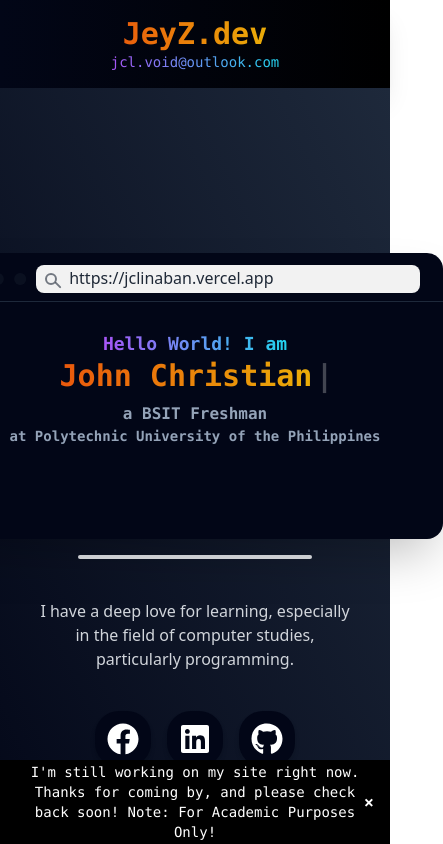
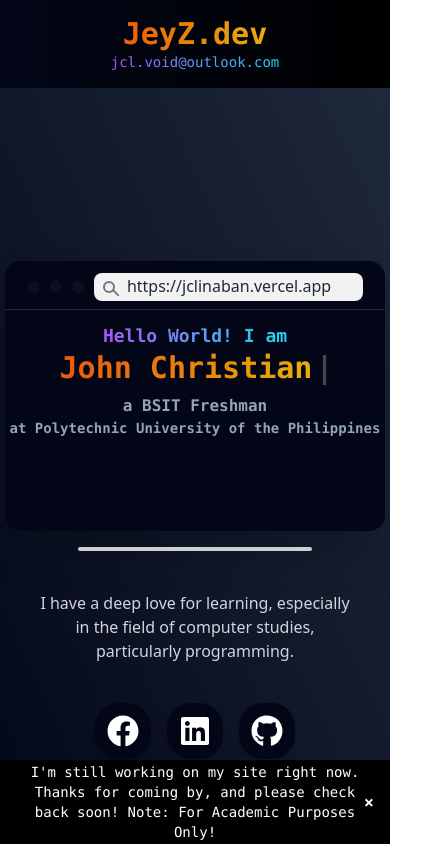
Before and after one commit to JChristian25/Portfolio-2425, a React (Create React App) app: page / in a window 390 px wide. Shown: the top 844 px of the page, 443 px wide, since content can reach past the window. Built offline with nearby package versions, Linux system fonts and the light colour scheme.

Commit message:
responsive

```diff
--- a/src/App.js
+++ b/src/App.js
@@ -17,15 +17,14 @@ function Hero() {
     <div className="flex flex-col items-center justify-center h-screen
         bg-gradient-to-tr from-slate-950 to-slate-800">
 
-      <div className="mockup-browser shadow-2xl bg-slate-950 md:w-[70%] lg:w-[60%] xl:w-[50%]
-        lg:h-[40%] md:h-[38%] h-[34%]">
+      <div className="mockup-browser shadow-2xl bg-slate-950 w-[45vh] md:w-[70%] lg:w-[60%] xl:w-[50%]
+        lg:h-[38%] md:h-[34%] xl:h-[34%] h-[32vh]">
 
         <div className="mockup-browser-toolbar border-b border-slate-800 pb-2">
           <div className="input">https://jclinaban.vercel.app</div>
         </div>
 
-        <div className="bg-slate-950 pt-4 flex flex-col items-center justify-center">
-
+        <div className="bg-slate-950 flex flex-col text-center items-center justify-center">
               <h1 className="text-lg md:text-2xl font-extrabold font-mono bg-gradient-to-r
             from-purple-500 to-cyan-400 bg-clip-text text-transparent">
                 Hello World! I am
@@ -45,7 +44,6 @@ function Hero() {
               <h1 className="text-sm md:text-lg font-bold font-mono text-slate-400">
                 at Polytechnic University of the Philippines
               </h1>
-
         </div>
       </div>
 
```
Lines whose indentation alone changed are shown as unchanged.
